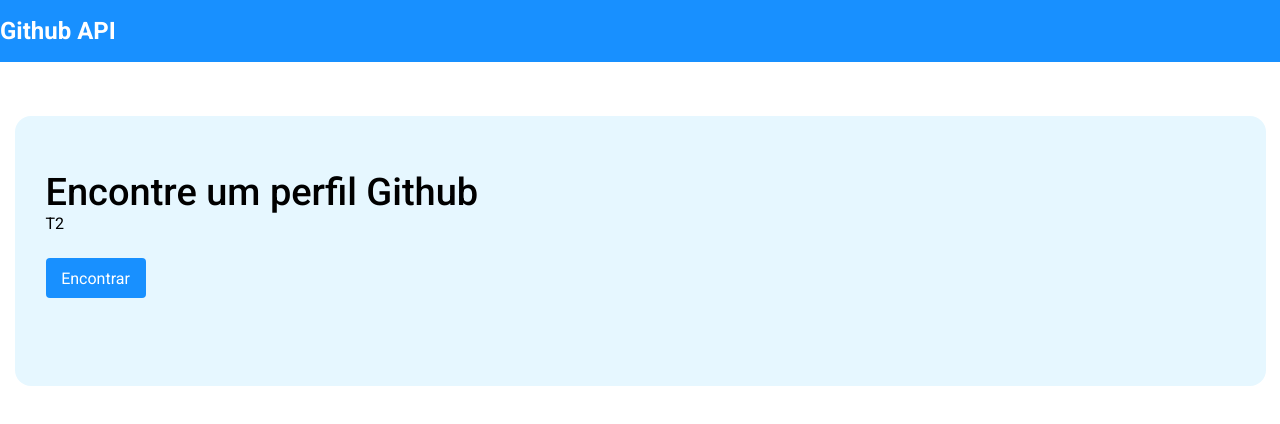
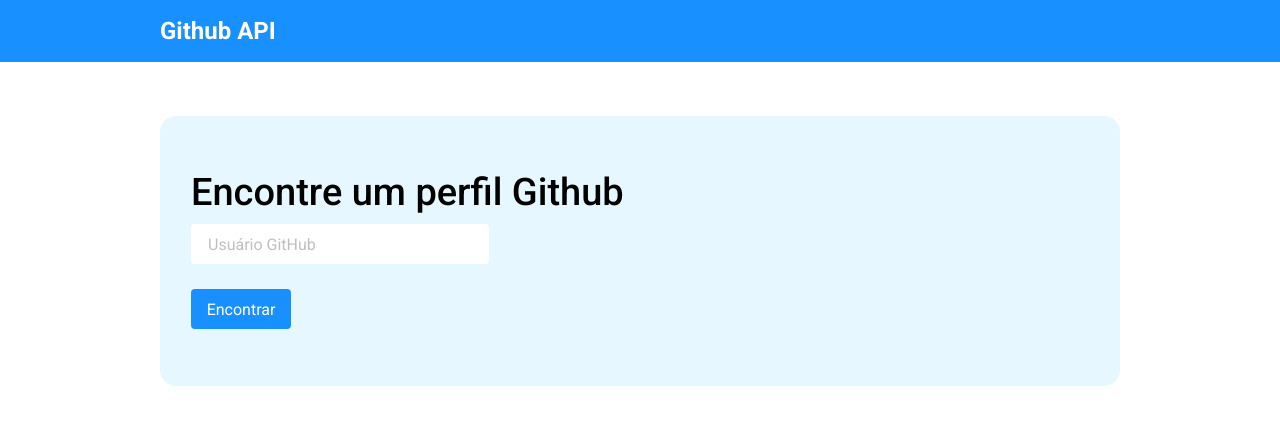
Before and after one commit to Tleofreitas/Mod10_GitHubAPI, a React (Vite) app: page /before in a window 1280 px wide. Shown: the top 424 px of the page. Built offline with nearby package versions, Linux system fonts and the light colour scheme.

Commit message:
Button submit Testes Ok

```diff
--- a/src/App.tsx
+++ b/src/App.tsx
@@ -1,8 +1,7 @@
 import { BrowserRouter, Route, Routes } from "react-router-dom"
 import Home from "./routes/Home"
+import HomeBody from "./routes/HomeBody"
 import Before from "./routes/Before"
-import After from "./routes/After"
-import HomeBody from "./routes/HomeBody"
 
 function App() {
 
@@ -12,7 +11,6 @@
         <Route path="/" element={<Home />} >
           <Route index element={<HomeBody />} />
           <Route path="before" element={<Before />} />
-          <Route path="after" element={<After />} />
         </Route>
       </Routes>
     </BrowserRouter>
--- a/src/components/BuscarPerfil/index.tsx
+++ b/src/components/BuscarPerfil/index.tsx
@@ -1,18 +1,47 @@
-import { Link } from "react-router-dom";
 import "./styles.css";
-import Button from "../Button";
+
+import { useState } from "react";
+
+type FormData = {
+    userName: string;
+}
 
 export default function BuscarPerfil() {
 
+    const [user, setUser] = useState<string>();
+
+    const [formData, setFormData] = useState<FormData>({
+        userName: '',
+    });
+
+    function handleUserNameChange(event: any) {
+        setFormData({ ...formData, userName: event?.target.value })
+    }
+
+    function handleFormSubmit(event: any) {
+        event.preventDefault();
+        setUser(formData.userName);
+    }
+
     return (
-        <div className="searchSection">
-            <h3>Encontre um perfil Github</h3>
-            <p>T2</p>
-            <div className="dflex mt25">
-                <Link to="/before">
-                    <Button text="Encontrar" />
-                </Link>
+        <>
+            <div className="searchSection">
+                <h3>Encontre um perfil Github</h3>
+                <form className="searchUserF" onSubmit={handleFormSubmit}>
+                    <input className="searchUser" placeholder="Usuário GitHub"
+                        type="text"
+                        name="userName"
+                        onChange={handleUserNameChange}
+                        value={formData.userName}
+                    />
+                    <div className="dflex mt25">
+                            <button className="buttonSub" type="submit">
+                                Encontrar
+                            </button>
+                    </div>
+                </form>
             </div>
-        </div>
+            <h2>{user}</h2>
+        </>
     )
 }
--- a/src/components/BuscarPerfil/styles.css
+++ b/src/components/BuscarPerfil/styles.css
@@ -10,3 +10,36 @@
     font-weight: 500;
     font-size: 38px;
 }
+
+.searchUser {
+    height: 40px;
+    width: 298px;
+    border-radius: 4px;
+    margin-top: 10px;
+    padding: 8px 17px;
+    font-size: 16px;
+    border: none;
+}
+
+.searchUser::placeholder {
+    color: var(--color-font-five);
+}
+
+.searchUserF input:focus {
+    outline: none;
+}
+
+.buttonSub {
+    border-radius: 4px;
+    background-color: var(--color-bg-primary);
+    color: var(--color-font-secondary);
+    padding: 0 8px;
+    height: 40px;
+    width: 100px;
+    font-size: 16px;
+    font-weight: 400;
+    display: flex;
+    align-items: center;
+    justify-content: center;
+    border: none;
+}
--- a/src/index.css
+++ b/src/index.css
@@ -9,6 +9,7 @@
     --color-font-secondary: white;
     --color-font-tertiary: #1890FF;
     --color-font-quaternary: #7E7E7E;
+    --color-font-five: #bfbfbf;
 }
 
 * {
@@ -33,7 +34,7 @@
 
 .container {
     width: 100%;
-    max-width: 1400px;
+    max-width: 960px;
     margin: 0 auto;
 }
 
--- a/src/routes/Before/index.tsx
+++ b/src/routes/Before/index.tsx
@@ -5,7 +5,7 @@
     return (
         <main>
             <section>
-                <div className="container2">
+                <div className="container">
                     <BuscarPerfil />
                 </div>
             </section>
```
